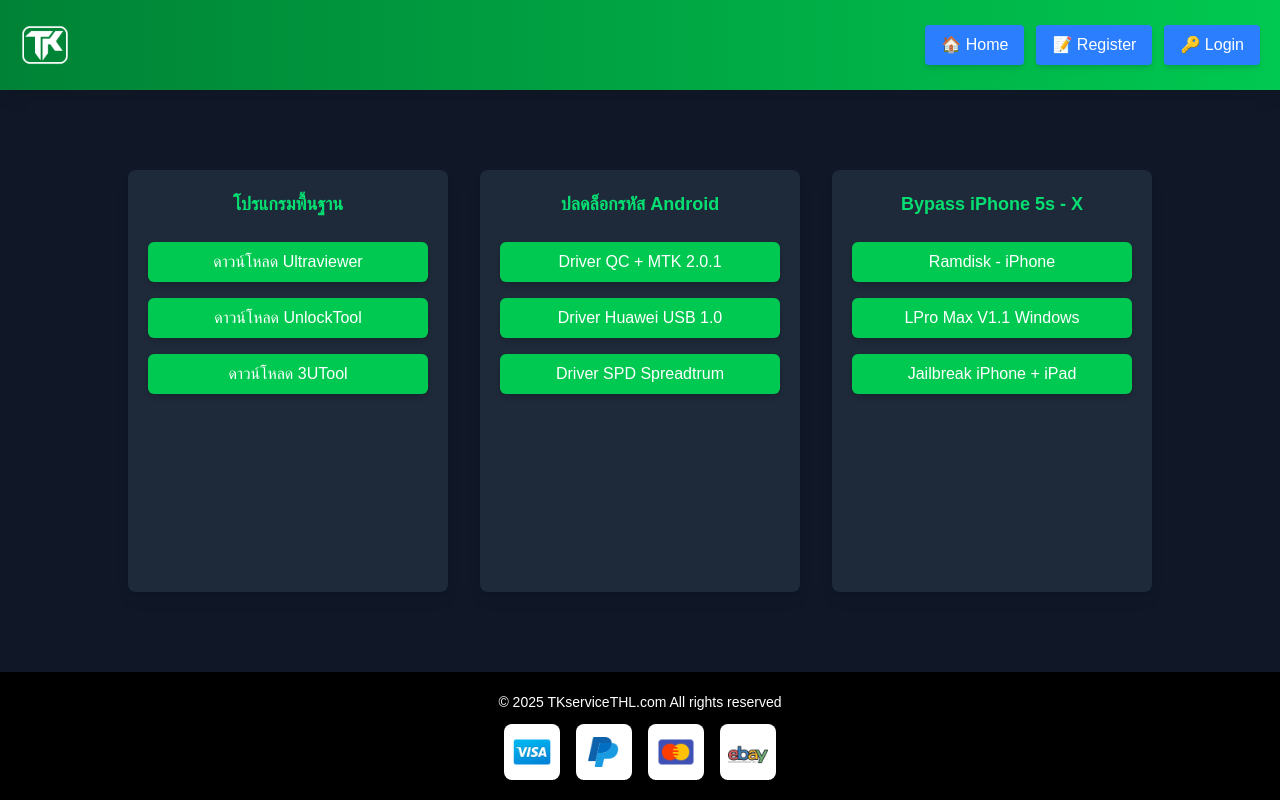
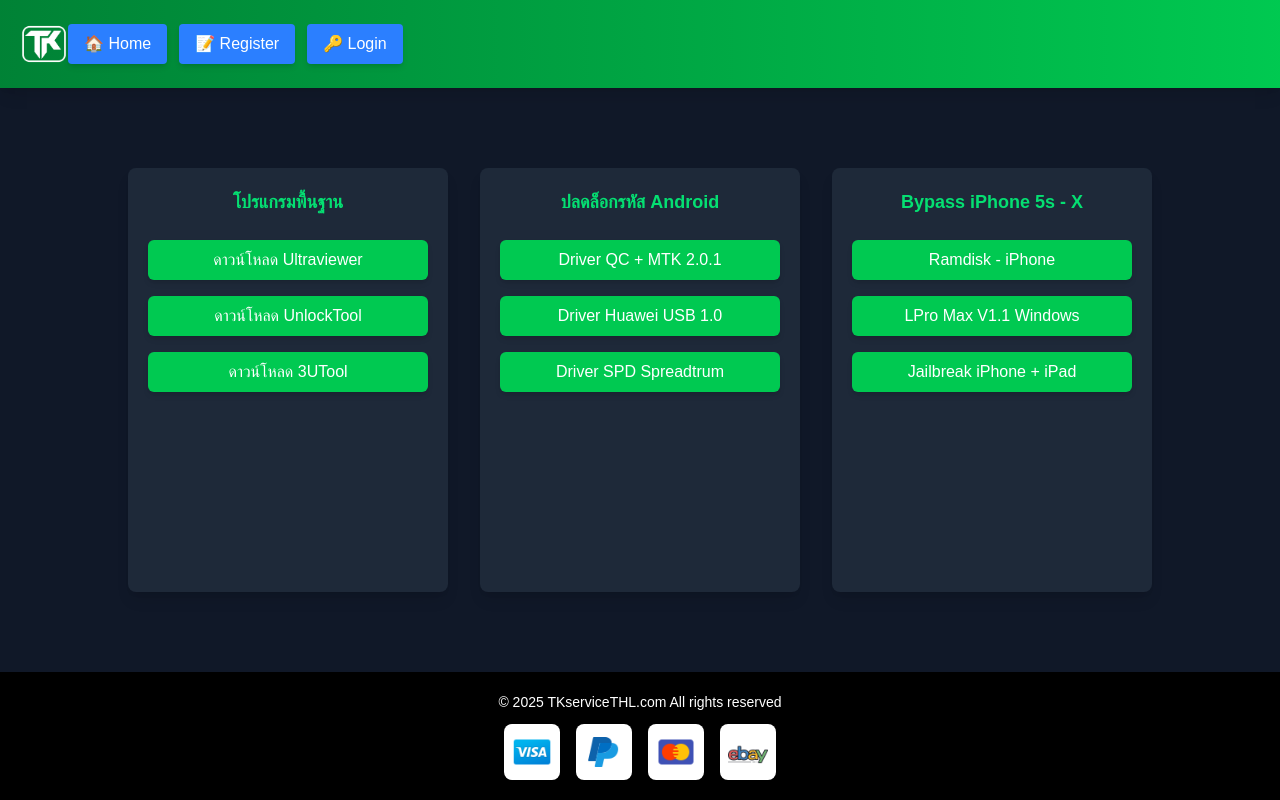
Before and after one commit to TKserv1ceTH/tkwep, a Next.js app: page / in a window 1280 px wide. Built offline with nearby package versions, Linux system fonts and the light colour scheme.

Commit message:
Update Header.tsx

```diff
--- a/components/Header.tsx
+++ b/components/Header.tsx
@@ -4,22 +4,22 @@
 import Image from 'next/image';
 import Link from 'next/link';
 import { useRouter } from 'next/navigation';
+import { Menu, X } from 'lucide-react';
 
 export default function Header() {
   const router = useRouter();
   const [isLoggedIn, setIsLoggedIn] = useState(false);
+  const [menuOpen, setMenuOpen] = useState(false);
 
-  // ✅ ตรวจสอบสถานะล็อกอิน (ใช้ localStorage)
   useEffect(() => {
-    const userToken = localStorage.getItem('token'); // เปลี่ยนตามระบบ auth ของคุณ
+    const userToken = localStorage.getItem('token');
     setIsLoggedIn(!!userToken);
   }, []);
 
-  // ✅ ฟังก์ชันออกจากระบบ
   const handleLogout = () => {
-    localStorage.removeItem('token'); // ล้าง token
+    localStorage.removeItem('token');
     setIsLoggedIn(false);
-    router.push('/login'); // กลับไปหน้าล็อกอิน
+    router.push('/login');
   };
 
   return (
@@ -28,7 +28,18 @@
         <Image src="/logo.png" alt="โลโก้" width={50} height={50} className="cursor-pointer" />
       </Link>
 
-      <nav className="flex gap-3">
+      <button
+        className="lg:hidden p-2 text-white"
+        onClick={() => setMenuOpen(!menuOpen)}
+      >
+        {menuOpen ? <X size={28} /> : <Menu size={28} />}
+      </button>
+
+      <nav
+        className={`${
+          menuOpen ? 'flex' : 'hidden'
+        } flex-col lg:flex lg:flex-row gap-3 absolute lg:static top-16 left-0 w-full bg-green-700 lg:bg-transparent p-5 lg:p-0 z-50`}
+      >
         <Link
           href="/"
           className="bg-blue-500 hover:bg-blue-600 text-white px-4 py-2 rounded shadow-md transition duration-300"
```
